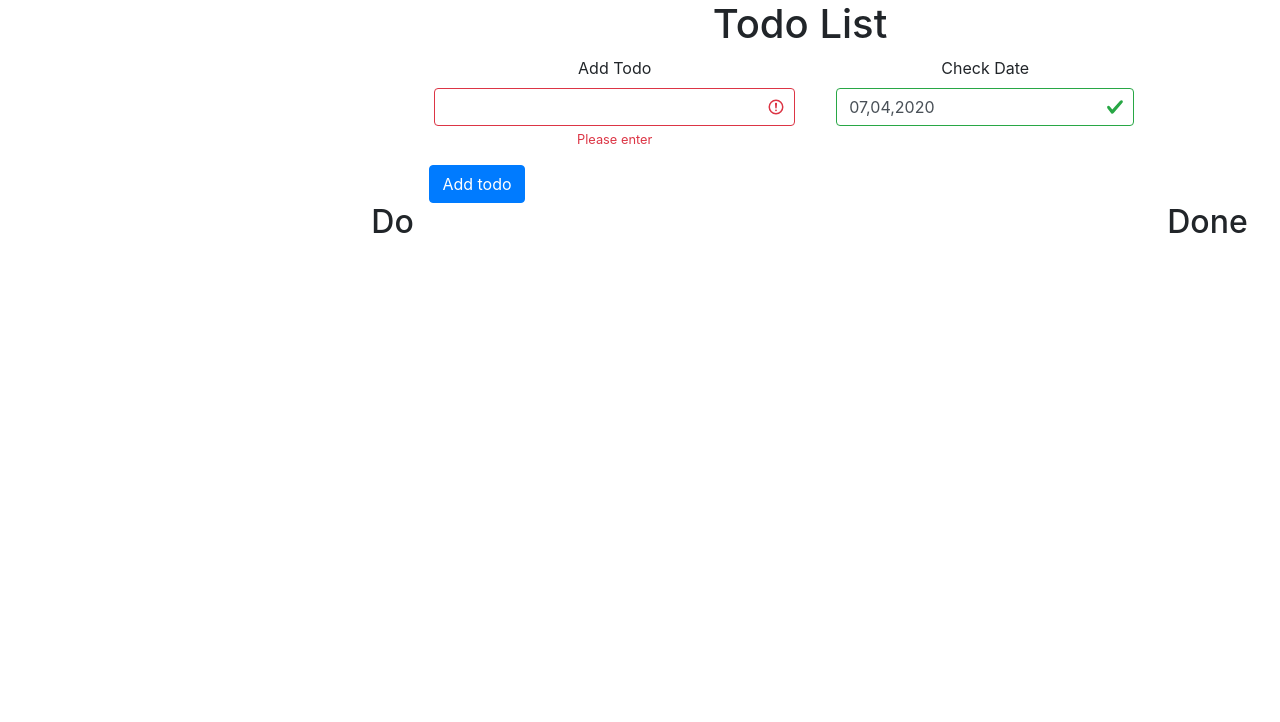
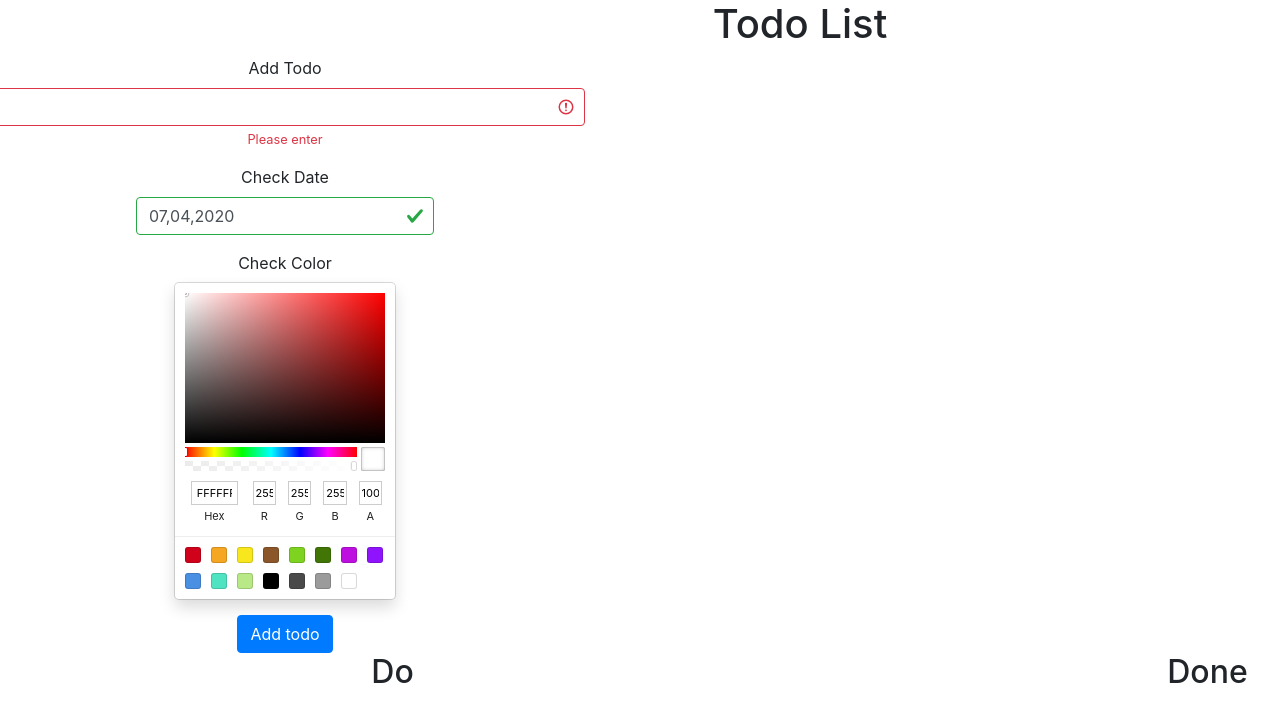
Before and after one commit to romantymets/FirstReactApp, a React (Create React App) app: page / in a window 1280 px wide. Shown: the top 722 px of the page. Built offline with nearby package versions, Linux system fonts and the light colour scheme.

Commit message:
add style todo

```diff
--- a/package.json
+++ b/package.json
@@ -9,6 +9,7 @@
     "bootstrap": "^4.4.1",
     "moment": "2.24.0",
     "react": "^16.13.1",
+    "react-color": "^2.18.1",
     "react-datepicker": "^2.14.1",
     "react-dom": "^16.13.1",
     "react-scripts": "3.4.1",
--- /dev/null
+++ b/src/components/ButtonColor/ButtonColor.css
@@ -0,0 +1,11 @@
+.popover {
+    position: absolute;
+    zIndex: 2;
+}
+.cover {
+    position: fixed;
+    top: 0px;
+    right: 0px;
+    bottom: 0px;
+    left: 0px;
+}
--- /dev/null
+++ b/src/components/ButtonColor/ButtonColor.js
@@ -0,0 +1,33 @@
+import React from 'react';
+import { ChromePicker } from 'react-color'
+import './ButtonColor.css';
+class ButtonColor extends React.Component {
+  constructor() {
+    super();
+    this.state = {
+      displayColorPicker: false,
+    };
+  }
+  handleClick = () => {
+    this.setState({ displayColorPicker: !this.state.displayColorPicker })
+  };
+
+  handleClose = () => {
+    this.setState({ displayColorPicker: false })
+  };
+
+  render() {
+
+    return (
+      <div>
+        <button onClick={ this.handleClick }>Pick Color</button>
+        { this.state.displayColorPicker ? <div className="popover" >
+          <div  className="cover" onClick={ this.handleClose }/>
+          <ChromePicker />
+        </div> : null }
+      </div>
+    )
+  }
+}
+
+export default ButtonColor;
--- a/src/components/Todo/Todo.css
+++ b/src/components/Todo/Todo.css
@@ -1,8 +1,14 @@
 .conteiner {
     text-align: center;
-    margin: 0 auto;
+
+    width: 600px;
 
 }
+.color{
+    margin: 0 auto;
+    width: 500px;
+}
+
 .button-conteiner {
     width: 1000px;
     margin: 0 auto;
@@ -20,3 +26,14 @@
     margin-left: 5px;
     width: 50px;
 }
+.popover {
+    position: absolute;
+    zIndex: 2;
+}
+.cover {
+    position: fixed;
+    top: 0px;
+    right: 0px;
+    bottom: 0px;
+    left: 0px;
+}
--- a/src/components/Todo/TodoComponent.js
+++ b/src/components/Todo/TodoComponent.js
@@ -1,17 +1,26 @@
 import React from 'react';
 import DatePicker from "react-datepicker/es";
 import TodoList from "../TodoList/TodoList";
+import {SketchPicker} from 'react-color'
 import './Todo.css';
+
 class Todo extends React.Component {
   constructor() {
     super();
     this.state = {
       newInputText: "",
       todos: [],
-      startDate: new Date()
+      startDate: new Date(),
+      displayColorPicker: false,
+      background: '#fff',
     };
     this.inputRef = React.createRef();
   }
+
+  handleChangeComplete = (color) => {
+    this.setState({ background: color.hex });
+  };
+
   handleChange = date => {
     this.setState({
       startDate: date
@@ -29,7 +38,8 @@ class Todo extends React.Component {
         id: oldTodos.length + 1,
         title: newInputText,
         complited: false,
-        startDate: this.state.startDate
+        startDate: this.state.startDate,
+        background: this.state.background,
       }]
     });
     this.inputRef.current.value = '';
@@ -64,16 +74,17 @@ class Todo extends React.Component {
     });
     this.setState({ todos: newIndexArray })
   };
+
   render() {
     const todos = this.state.todos;
     return (
       <div className="conteiner-fluid">
         <h1> Todo List </h1>
-        <div className="row" >
+        <div className="row">
           <div className="conteiner">
-          <form onSubmit={this.onButtonClick} className="was-validated" >
-            <div className="form-row">
-              <div className="col-md-6 mb-3">
+            <form onSubmit={this.onButtonClick} className="was-validated">
+              <div className="list-inline">
+                <div className="form-group ">
                   <label>Add Todo</label>
                   <input ref={this.inputRef} type={"text"} onChange={this.onTextChange}
                          className="form-control" required/>
@@ -81,18 +92,23 @@ class Todo extends React.Component {
                     Please enter
                   </div>
                 </div>
-              <div className="col-md-6 mb-3">
+                <div className="form-group ">
                   <label htmlFor="validationCustom02">Check Date</label>
-                <div className="col-md-12 mb-1">
+                  <div>
                     <DatePicker className="form-control" id="validationCustom02" required
                                 selected={this.state.startDate}
                                 onChange={this.handleChange}
                                 dateFormat={"dd,MM,yyyy"}
                     />
                   </div>
-                <div className="valid-feedback">
-                  Looks good!
                 </div>
+                <div className="form-group">
+                  <label htmlFor="validationCustom02">Check Color</label>
+                  <SketchPicker color={this.state.background}
+                                onChangeComplete={this.handleChangeComplete}
+                                selected={this.state.background}
+                                className={"color"}
+                  />
                 </div>
                 <button className="btn btn-primary" type={"submit"}>
                   Add todo
@@ -105,7 +121,9 @@ class Todo extends React.Component {
               <div className="col-xs-12 col-sm-9 col-md-4 col-lg-6">
                 <h2> Do </h2>
                 <TodoList
-            todos={todos.filter(todo=>{return !todo.complited})}
+                  todos={todos.filter(todo => {
+                    return !todo.complited
+                  })}
                   onItemCheck={this.onItemCheck}
                   onItemRemove={this.onItemRemove}
                 >
@@ -114,7 +132,7 @@ class Todo extends React.Component {
               <div className="col-xs-12 col-sm-9 col-md-4 col-lg-6">
                 <h2> Done </h2>
                 <TodoList
-                todos={todos.filter(todo=>todo.complited)}
+                  todos={todos.filter(todo => todo.complited)}
                   onItemCheck={this.onItemCheck}
                   onItemRemove={this.onItemRemove}
                 >
@@ -127,4 +145,5 @@ class Todo extends React.Component {
     );
   }
 }
+
 export default Todo;
--- a/src/components/TodoList/TodoList.js
+++ b/src/components/TodoList/TodoList.js
@@ -9,11 +9,12 @@ class TodoList extends React.Component {
   };
   render() {
     const { todos, onItemCheck,onItemRemove } = this.props
+
     return (
         <div className="container-fluid">
           <ul className="list-group">
             {todos.map((todo) =>
-                (<li className="list-group-item" key={todo.id}>
+                (<li className="list-group-item" key={todo.id}  style={ {background:`${todo.background}`}}>
                   <div className="row">
                     <div className="col-1">
                       <input type="checkbox" className="checkbox-container" checked={todo.complited}
```
Also changed, not shown: 1 other file (tests, documents, lock files or other folders). Lines whose indentation alone changed are shown as unchanged.
